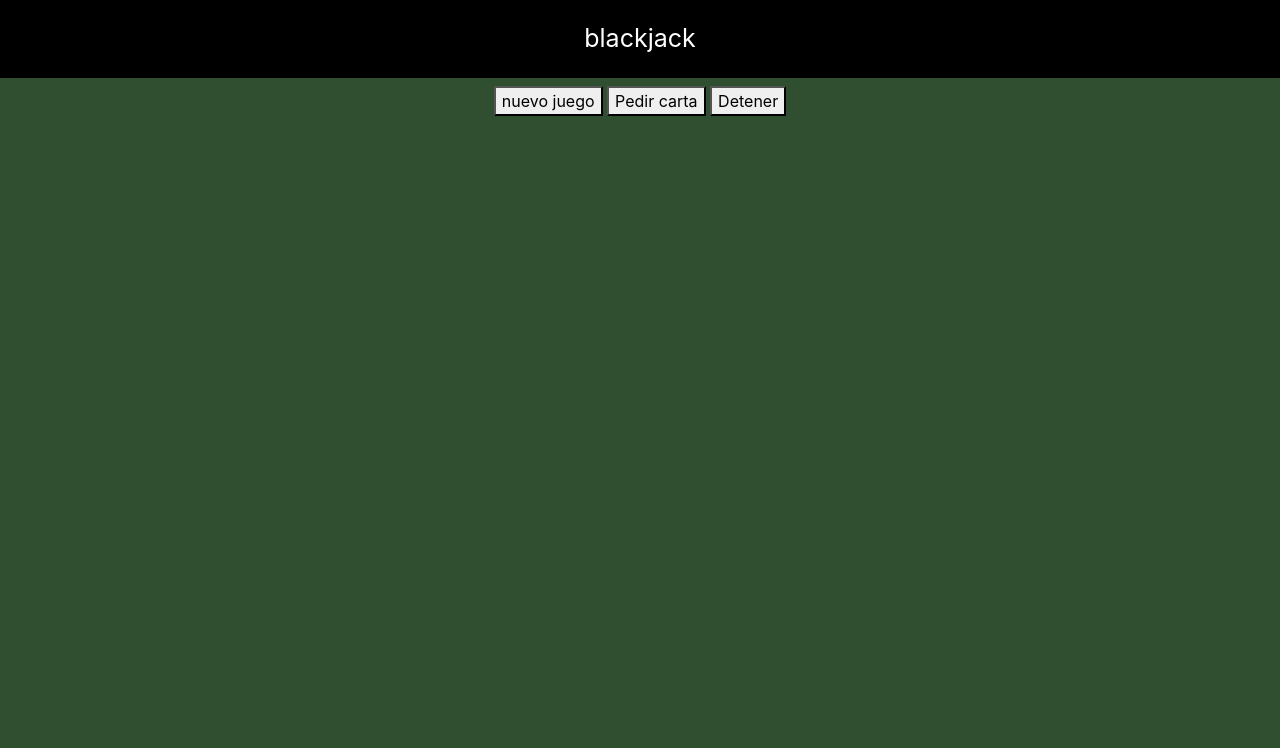
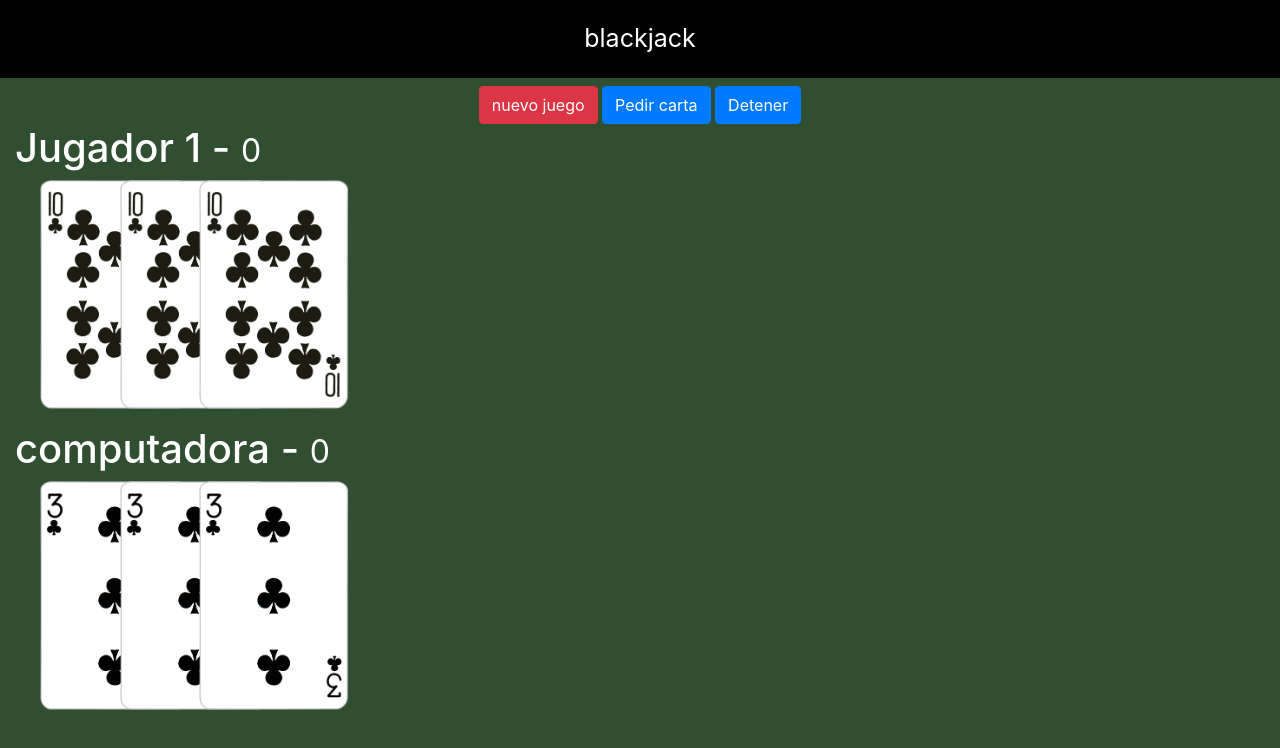
Before and after one commit to wallas83/javascriptModerno, a plain HTML site: page laboratorio_1_cartas/index.html in a window 1280 px wide. Drawn offline with nearby package versions, Linux system fonts and the light colour scheme.

Commit message:
addgin cards ans structure of it

```diff
--- a/laboratorio_1_cartas/assets/css/styles.css
+++ b/laboratorio_1_cartas/assets/css/styles.css
@@ -12,3 +12,20 @@ html, body {
     padding: 20px;
     font-size: 25px;
 }
+
+.carta{
+    width: 150px ;
+    position: relative;
+
+                                  left: 100px;
+    margin-left: -75px;
+
+
+
+}
+
+
+#computadora-carta, #jugadora-cartas{
+    height: 250px;
+
+}
--- a/laboratorio_1_cartas/index.html
+++ b/laboratorio_1_cartas/index.html
@@ -14,14 +14,35 @@
     <div class=" row mt-2">
         <div class="col text-center">
 
-            <button>nuevo juego</button>
-            <button>Pedir carta</button>
-            <button>Detener
-
-            </button>
+            <button class = "btn btn-danger">nuevo juego</button>
+            <button class = "btn btn-primary">Pedir carta</button>
+            <button class = "btn btn-primary">Detener </button>
         </div>
     </div>
+        <div class = "row container">
+            <div class = "col">
+                <h1>Jugador 1 - <small>0</small></h1>
+                <div id = "jugador-carta">
+                    <img class = "carta" src="assets/cartas/10C.png" >
+                    <img class = "carta" src="assets/cartas/10C.png" >
+                    <img class = "carta" src="assets/cartas/10C.png" >
+                </div>
+            </div>
+        </div>
 
+    </div>
+
+
+    <div class = "row container mt-3">
+        <div class = "col">
+            <h1>computadora - <small>0</small></h1>
+            <div id = "computadora-carta">
+                <img class = "carta" src="assets/cartas/3C.png" >
+                <img class = "carta" src="assets/cartas/3C.png" >
+                <img class = "carta" src="assets/cartas/3C.png" >
+            </div>
+        </div>
+    </div>
 
     <script src="assets/js/juego.js" ></script>
 </body>
```
